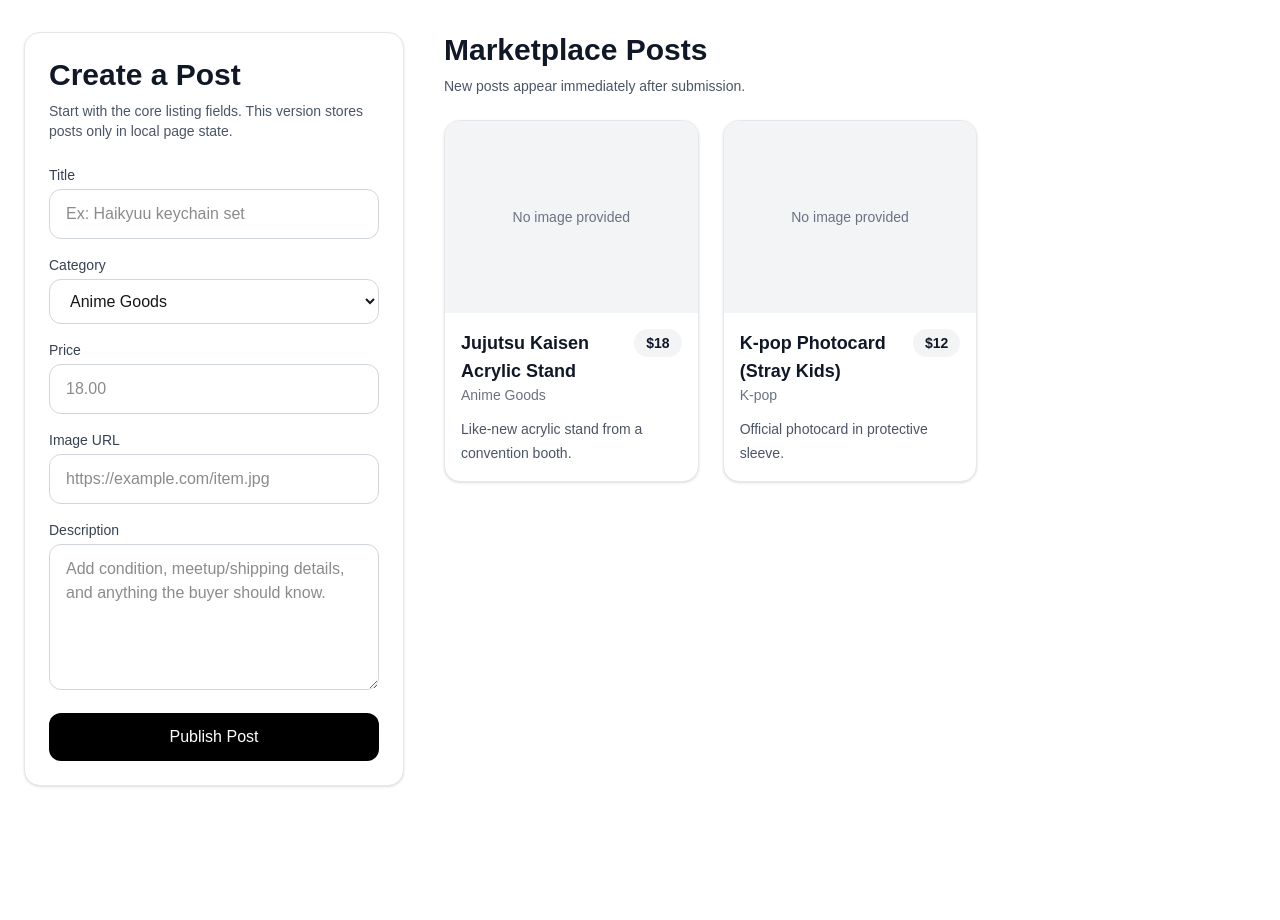
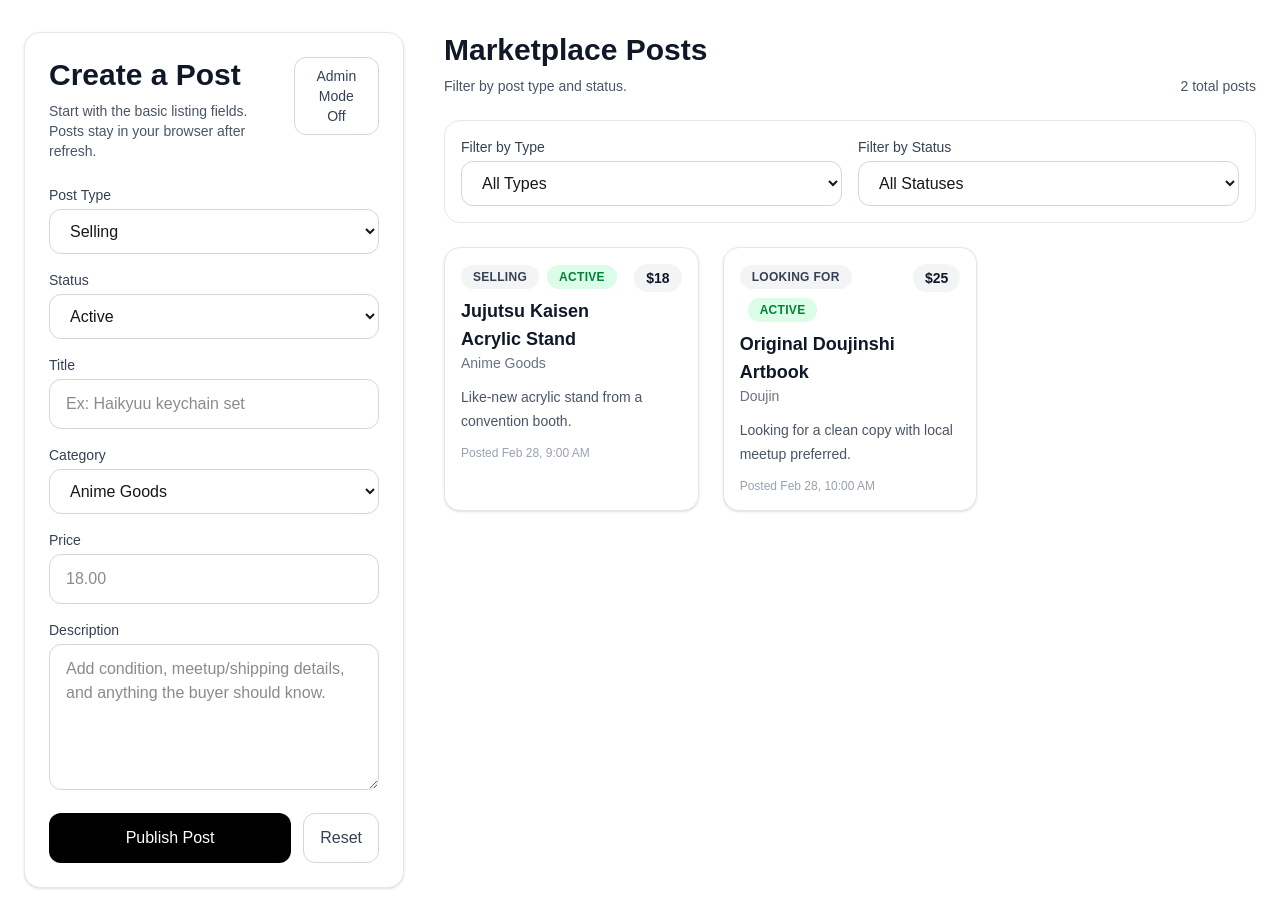
Before and after one commit to nancylovescoding/Hack-for-Humanity, a Next.js app: page /posts in a window 1280 px wide. Before the commit the page ends 818 px from the top, so only its background shows below. Built offline with nearby package versions, Linux system fonts and the light colour scheme.

Commit message:
Update home page and add local post management flow

```diff
--- a/app/page.tsx
+++ b/app/page.tsx
@@ -3,7 +3,7 @@
 export default function Home() {
   return (
     <main className="p-8 max-w-4xl mx-auto">
-      <h1 className="text-3xl font-bold">Hack for Humanity</h1>
+      <h1 className="text-3xl font-bold">Fandom Hub</h1>
       <p className="mt-2 text-gray-600">Choose a section:</p>
 
       <div className="mt-6 flex gap-3 flex-wrap">
--- a/app/posts/page.tsx
+++ b/app/posts/page.tsx
@@ -1,55 +1,103 @@
 "use client";
 
-import { ChangeEvent, FormEvent, useState } from "react";
+import { ChangeEvent, FormEvent, useEffect, useState } from "react";
+
+type PostType = "Selling" | "Looking For";
 
 type Post = {
   id: number;
+  type: PostType;
+  status: "Active" | "Sold";
   title: string;
   category: string;
   price: string;
-  image: string;
+  description: string;
+  createdAt: string;
+};
+
+type PostForm = {
+  type: PostType;
+  status: "Active" | "Sold";
+  title: string;
+  category: string;
+  price: string;
   description: string;
 };
 
-type PostForm = Omit<Post, "id">;
+type TypeFilter = "All" | PostType;
+type StatusFilter = "All" | "Active" | "Sold";
+
+const storageKey = "marketplace-posts";
 
 const initialPosts: Post[] = [
   {
     id: 1,
+    type: "Selling",
+    status: "Active",
     title: "Jujutsu Kaisen Acrylic Stand",
     category: "Anime Goods",
     price: "18",
-    image: "",
     description: "Like-new acrylic stand from a convention booth.",
+    createdAt: "2026-02-28T09:00:00.000Z",
   },
   {
     id: 2,
-    title: "K-pop Photocard (Stray Kids)",
-    category: "K-pop",
-    price: "12",
-    image: "",
-    description: "Official photocard in protective sleeve.",
+    type: "Looking For",
+    status: "Active",
+    title: "Original Doujinshi Artbook",
+    category: "Doujin",
+    price: "25",
+    description: "Looking for a clean copy with local meetup preferred.",
+    createdAt: "2026-02-28T10:00:00.000Z",
   },
 ];
 
 const initialForm: PostForm = {
+  type: "Selling",
+  status: "Active",
   title: "",
   category: "Anime Goods",
   price: "",
-  image: "",
   description: "",
 };
 
 const categories = ["Anime Goods", "Doujin", "K-pop", "Fan Art", "Other"];
 
 export default function PostsPage() {
-  const [posts, setPosts] = useState(initialPosts);
-  const [form, setForm] = useState(initialForm);
+  const [posts, setPosts] = useState<Post[]>(initialPosts);
+  const [form, setForm] = useState<PostForm>(initialForm);
+  const [message, setMessage] = useState("");
+  const [isAdminMode, setIsAdminMode] = useState(false);
+  const [editingPostId, setEditingPostId] = useState<number | null>(null);
+  const [typeFilter, setTypeFilter] = useState<TypeFilter>("All");
+  const [statusFilter, setStatusFilter] = useState<StatusFilter>("All");
+
+  useEffect(() => {
+    const savedPosts = window.localStorage.getItem(storageKey);
+
+    if (!savedPosts) {
+      return;
+    }
+
+    try {
+      const parsedPosts = JSON.parse(savedPosts) as Post[];
+      if (Array.isArray(parsedPosts) && parsedPosts.length > 0) {
+        setPosts(parsedPosts);
+      }
+    } catch {
+      window.localStorage.removeItem(storageKey);
+    }
+  }, []);
+
+  useEffect(() => {
+    window.localStorage.setItem(storageKey, JSON.stringify(posts));
+  }, [posts]);
 
   function handleChange(
     event: ChangeEvent<HTMLInputElement | HTMLTextAreaElement | HTMLSelectElement>,
   ) {
     const { name, value } = event.target;
+    setMessage("");
     setForm((current) => ({
       ...current,
       [name]: value,
@@ -59,13 +107,48 @@
   function handleSubmit(event: FormEvent<HTMLFormElement>) {
     event.preventDefault();
 
-    const nextPost: Post = {
-      id: Date.now(),
+    if (editingPostId !== null) {
+      const updatedPost: Post = {
+        id: editingPostId,
+        type: form.type,
+        status: form.status,
         title: form.title.trim(),
         category: form.category,
         price: form.price.trim(),
-      image: form.image.trim(),
         description: form.description.trim(),
+        createdAt:
+          posts.find((post) => post.id === editingPostId)?.createdAt ??
+          new Date().toISOString(),
+      };
+
+      if (
+        !updatedPost.title ||
+        !updatedPost.category ||
+        !updatedPost.price ||
+        !updatedPost.description
+      ) {
+        setMessage("Please fill in all required fields.");
+        return;
+      }
+
+      setPosts((current) =>
+        current.map((post) => (post.id === editingPostId ? updatedPost : post)),
+      );
+      setForm(initialForm);
+      setEditingPostId(null);
+      setMessage("Post updated on this browser.");
+      return;
+    }
+
+    const nextPost: Post = {
+      id: Date.now() + Math.floor(Math.random() * 1000),
+      type: form.type,
+      status: form.status,
+      title: form.title.trim(),
+      category: form.category,
+      price: form.price.trim(),
+      description: form.description.trim(),
+      createdAt: new Date().toISOString(),
     };
 
     if (
@@ -74,25 +157,125 @@
       !nextPost.price ||
       !nextPost.description
     ) {
+      setMessage("Please fill in all required fields.");
       return;
     }
 
     setPosts((current) => [nextPost, ...current]);
     setForm(initialForm);
+    setMessage("Post published on this browser.");
   }
+
+  function handleEditPost(post: Post) {
+    setForm({
+      type: post.type,
+      status: post.status,
+      title: post.title,
+      category: post.category,
+      price: post.price,
+      description: post.description,
+    });
+    setEditingPostId(post.id);
+    setMessage("Editing selected post.");
+  }
+
+  function handleDeletePost(postId: number) {
+    setPosts((current) => current.filter((post) => post.id !== postId));
+    if (editingPostId === postId) {
+      setForm(initialForm);
+      setEditingPostId(null);
+    }
+    setMessage("Post deleted from this browser.");
+  }
+
+  function handleCancelEdit() {
+    setForm(initialForm);
+    setEditingPostId(null);
+    setMessage("Edit cancelled.");
+  }
+
+  function handleResetPosts() {
+    setPosts(initialPosts);
+    window.localStorage.removeItem(storageKey);
+    setEditingPostId(null);
+    setMessage("Posts reset to the starter list.");
+  }
+
+  function formatCreatedAt(value: string) {
+    return new Intl.DateTimeFormat("en-US", {
+      month: "short",
+      day: "numeric",
+      hour: "numeric",
+      minute: "2-digit",
+    }).format(new Date(value));
+  }
+
+  const filteredPosts = posts.filter((post) => {
+    const matchesType = typeFilter === "All" || post.type === typeFilter;
+    const matchesStatus =
+      statusFilter === "All" || post.status === statusFilter;
+    return matchesType && matchesStatus;
+  });
 
   return (
     <main className="mx-auto grid min-h-screen max-w-7xl gap-10 px-6 py-8 lg:grid-cols-[380px_minmax(0,1fr)]">
       <section className="rounded-2xl border border-gray-200 bg-white p-6 shadow-sm">
         <div className="mb-6">
-          <h1 className="text-3xl font-bold text-gray-900">Create a Post</h1>
+          <div className="flex items-start justify-between gap-4">
+            <div>
+              <h1 className="text-3xl font-bold text-gray-900">
+                {editingPostId !== null ? "Edit Post" : "Create a Post"}
+              </h1>
               <p className="mt-2 text-sm text-gray-600">
-            Start with the core listing fields. This version stores posts only in
-            local page state.
+                Start with the basic listing fields. Posts stay in your browser after
+                refresh.
               </p>
+            </div>
+            <button
+              type="button"
+              onClick={() => setIsAdminMode((current) => !current)}
+              className={`rounded-xl px-4 py-2 text-sm font-medium transition ${
+                isAdminMode
+                  ? "bg-black text-white hover:bg-gray-800"
+                  : "border border-gray-300 text-gray-700 hover:bg-gray-50"
+              }`}
+            >
+              {isAdminMode ? "Admin Mode On" : "Admin Mode Off"}
+            </button>
+          </div>
         </div>
 
         <form className="space-y-4" onSubmit={handleSubmit}>
+          <label className="block">
+            <span className="mb-1 block text-sm font-medium text-gray-700">
+              Post Type
+            </span>
+            <select
+              name="type"
+              value={form.type}
+              onChange={handleChange}
+              className="w-full rounded-xl border border-gray-300 bg-white px-4 py-3 outline-none transition focus:border-black"
+            >
+              <option value="Selling">Selling</option>
+              <option value="Looking For">Looking For</option>
+            </select>
+          </label>
+
+          <label className="block">
+            <span className="mb-1 block text-sm font-medium text-gray-700">
+              Status
+            </span>
+            <select
+              name="status"
+              value={form.status}
+              onChange={handleChange}
+              className="w-full rounded-xl border border-gray-300 bg-white px-4 py-3 outline-none transition focus:border-black"
+            >
+              <option value="Active">Active</option>
+              <option value="Sold">Sold</option>
+            </select>
+          </label>
+
           <label className="block">
             <span className="mb-1 block text-sm font-medium text-gray-700">
               Title
@@ -144,20 +327,6 @@
 
           <label className="block">
             <span className="mb-1 block text-sm font-medium text-gray-700">
-              Image URL
-            </span>
-            <input
-              name="image"
-              type="url"
-              value={form.image}
-              onChange={handleChange}
-              placeholder="https://example.com/item.jpg"
-              className="w-full rounded-xl border border-gray-300 px-4 py-3 outline-none transition focus:border-black"
-            />
-          </label>
-
-          <label className="block">
-            <span className="mb-1 block text-sm font-medium text-gray-700">
               Description
             </span>
             <textarea
@@ -171,45 +340,105 @@
             />
           </label>
 
+          {message ? (
+            <p className="rounded-xl bg-green-50 px-4 py-3 text-sm text-green-700">
+              {message}
+            </p>
+          ) : null}
+
+          <div className="flex gap-3">
             <button
               type="submit"
-            className="w-full rounded-xl bg-black px-4 py-3 font-medium text-white transition hover:bg-gray-800"
+              className="flex-1 rounded-xl bg-black px-4 py-3 font-medium text-white transition hover:bg-gray-800"
             >
-            Publish Post
+              {editingPostId !== null ? "Save Changes" : "Publish Post"}
             </button>
+            {editingPostId !== null ? (
+              <button
+                type="button"
+                onClick={handleCancelEdit}
+                className="rounded-xl border border-gray-300 px-4 py-3 font-medium text-gray-700 transition hover:bg-gray-50"
+              >
+                Cancel
+              </button>
+            ) : null}
+            <button
+              type="button"
+              onClick={handleResetPosts}
+              className="rounded-xl border border-gray-300 px-4 py-3 font-medium text-gray-700 transition hover:bg-gray-50"
+            >
+              Reset
+            </button>
+          </div>
         </form>
       </section>
 
       <section>
-        <div className="mb-6">
+        <div className="mb-6 flex items-end justify-between gap-4">
+          <div>
             <h2 className="text-3xl font-bold text-gray-900">Marketplace Posts</h2>
             <p className="mt-2 text-sm text-gray-600">
-            New posts appear immediately after submission.
+              Filter by post type and status.
             </p>
+          </div>
+          <p className="text-sm text-gray-600">{posts.length} total posts</p>
+        </div>
+
+        <div className="mb-6 grid gap-4 rounded-2xl border border-gray-200 bg-white p-4 md:grid-cols-2">
+          <label className="block">
+            <span className="mb-1 block text-sm font-medium text-gray-700">
+              Filter by Type
+            </span>
+            <select
+              value={typeFilter}
+              onChange={(event) => setTypeFilter(event.target.value as TypeFilter)}
+              className="w-full rounded-xl border border-gray-300 bg-white px-4 py-3 outline-none transition focus:border-black"
+            >
+              <option value="All">All Types</option>
+              <option value="Selling">Selling</option>
+              <option value="Looking For">Looking For</option>
+            </select>
+          </label>
+
+          <label className="block">
+            <span className="mb-1 block text-sm font-medium text-gray-700">
+              Filter by Status
+            </span>
+            <select
+              value={statusFilter}
+              onChange={(event) =>
+                setStatusFilter(event.target.value as StatusFilter)
+              }
+              className="w-full rounded-xl border border-gray-300 bg-white px-4 py-3 outline-none transition focus:border-black"
+            >
+              <option value="All">All Statuses</option>
+              <option value="Active">Active</option>
+              <option value="Sold">Sold</option>
+            </select>
+          </label>
         </div>
 
         <div className="grid grid-cols-1 gap-6 md:grid-cols-2 xl:grid-cols-3">
-          {posts.map((post) => (
+          {filteredPosts.map((post) => (
             <article
               key={post.id}
-              className="overflow-hidden rounded-2xl border border-gray-200 bg-white shadow-sm"
+              className="rounded-2xl border border-gray-200 bg-white shadow-sm"
             >
-              <div className="flex h-48 items-center justify-center bg-gray-100 text-sm text-gray-500">
-                {post.image ? (
-                  // Using a plain img avoids extra Next image config for remote URLs at this stage.
-                  <img
-                    src={post.image}
-                    alt={post.title}
-                    className="h-full w-full object-cover"
-                  />
-                ) : (
-                  "No image provided"
-                )}
-              </div>
-
               <div className="space-y-3 p-4">
                 <div className="flex items-start justify-between gap-4">
                   <div>
+                    <span className="mb-2 inline-block rounded-full bg-gray-100 px-3 py-1 text-xs font-semibold uppercase tracking-wide text-gray-700">
+                      {post.type}
+                    </span>
+                    <span
+                      className={`mb-2 ml-2 inline-block rounded-full px-3 py-1 text-xs font-semibold uppercase tracking-wide ${
+                        post.status === "Sold"
+                          ? "bg-red-100 text-red-700"
+                          : "bg-green-100 text-green-700"
+                      }`}
+                    >
+                      {post.status}
+                    </span>
                     <h3 className="text-lg font-semibold text-gray-900">
                       {post.title}
                     </h3>
@@ -223,10 +452,39 @@
                 <p className="text-sm leading-6 text-gray-600">
                   {post.description}
                 </p>
+
+                <p className="text-xs text-gray-400">
+                  Posted {formatCreatedAt(post.createdAt)}
+                </p>
+
+                {isAdminMode ? (
+                  <div className="flex gap-3 pt-2">
+                    <button
+                      type="button"
+                      onClick={() => handleEditPost(post)}
+                      className="rounded-lg border border-gray-300 px-3 py-2 text-sm font-medium text-gray-700 transition hover:bg-gray-50"
+                    >
+                      Edit
+                    </button>
+                    <button
+                      type="button"
+                      onClick={() => handleDeletePost(post.id)}
+                      className="rounded-lg bg-red-600 px-3 py-2 text-sm font-medium text-white transition hover:bg-red-700"
+                    >
+                      Delete
+                    </button>
+                  </div>
+                ) : null}
               </div>
             </article>
           ))}
         </div>
+
+        {filteredPosts.length === 0 ? (
+          <p className="mt-6 rounded-2xl border border-dashed border-gray-300 bg-white p-6 text-sm text-gray-500">
+            No posts match the current filters.
+          </p>
+        ) : null}
       </section>
     </main>
   );
```
Lines whose indentation alone changed are shown as unchanged.
